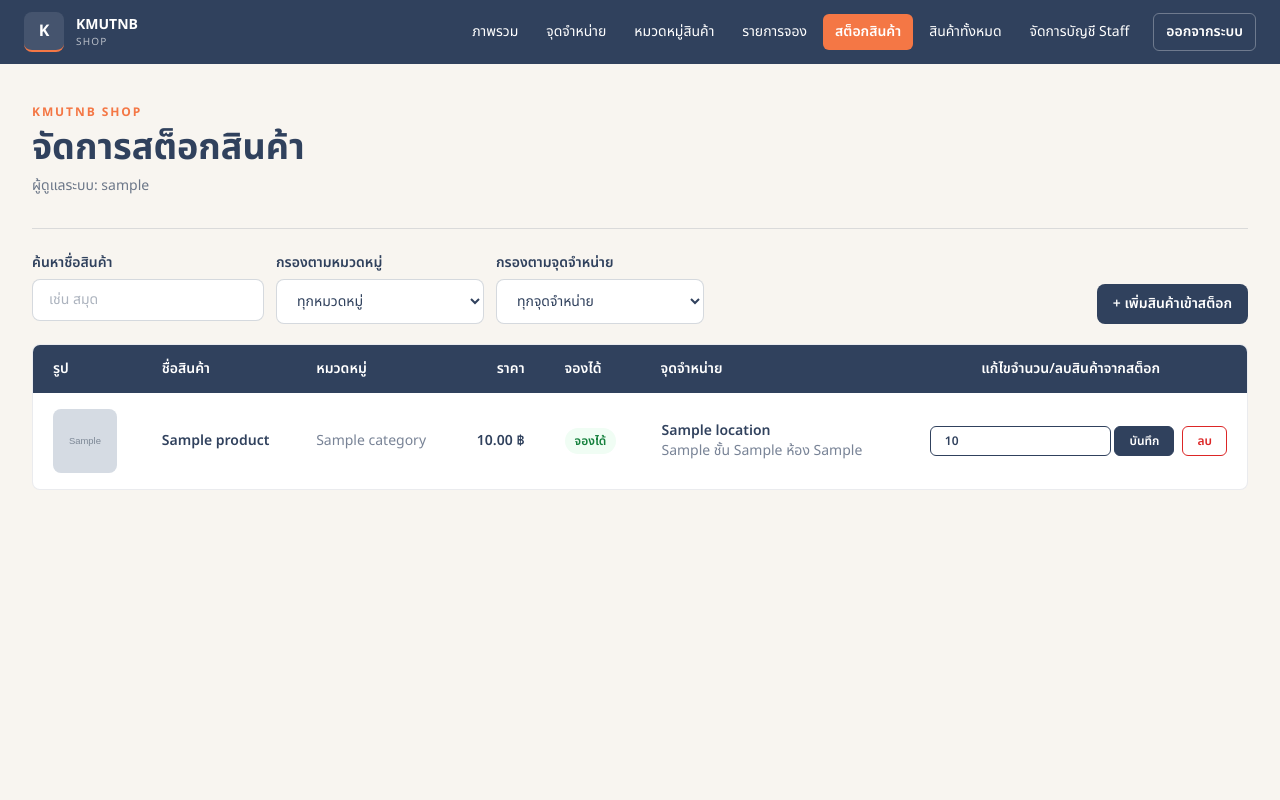
After one commit to cs6636135/Kmutnb_Shop_, a Django app: page /manage/stocks/ in a window 1280 px wide. The commit adds this page. Run offline with Django 5.2, Linux system fonts and the light colour scheme; a user stored in the database is signed in; tables that the repository leaves empty hold one stand-in row (values such as "Sample post"); grey boxes marked "Sample" are stand-in pictures; some libraries are stand-ins or nearby versions.

Commit message:
add stocks management

```diff
--- a/shop/form.py
+++ b/shop/form.py
@@ -1,5 +1,5 @@
 from django.forms import ModelForm
-from .models import Product,Location,Category
+from .models import Product,Location,Category,ProductLocation
 from django.core.exceptions import ValidationError
 from django import forms
 from .storage import upload_image
@@ -98,6 +98,47 @@ class ProductModelForm(ImageUpload, CleanName, ModelForm):
         super().__init__(*args, **kwargs)
         self.fields["category"].empty_label = "กรุณาเลือกหมวดหมู่สินค้า"
 
+class ProductLocationForm(ModelForm):
+    class Meta:
+        model = ProductLocation
+        fields = ["product","location", "stock"]
+        labels = {
+            "product": "สินค้า",
+            "location": "จุดจำหน่าย",
+            "stock": "จำนวนสินค้า",
+        }
+        widgets = {
+            "product": forms.Select(attrs={"class": SELECT}),
+            "location": forms.Select(attrs={"class": SELECT}),
+            "stock": forms.NumberInput(attrs={"class": INPUT, "min": "0", "step": "1", "placeholder": "0"}),
+        }
+        error_messages = {
+            "product": {
+                "required": "กรุณาเลือกสินค้า",
+                "invalid_choice": "สินค้าที่เลือกไม่ถูกต้อง",
+            },
+            "location": {
+                "required": "กรุณาเลือกจุดจำหน่าย",
+                "invalid_choice": "จุดจำหน่ายที่เลือกไม่ถูกต้อง",
+            },
+            "stock": {
+                "required": "กรุณากรอกจำนวนสินค้า",
+                "invalid": "กรุณากรอกจำนวนสินค้าเป็นตัวเลข",
+                "min_value": "จำนวนสินค้าต้องไม่ติดลบ",
+            },
+        }
+
+    def __init__(self, *args, user=None, **kwargs):
+        super().__init__(*args, **kwargs)
+        self.fields["product"].empty_label = "กรุณาเลือกสินค้า"
+        self.fields["location"].empty_label = "กรุณาเลือกจุดจำหน่าย"
+
+        if user and user.role == "staff":
+            self.fields["location"].queryset = Location.objects.filter(
+                pk=user.location_id
+            )
+            self.fields["location"].initial = user.location_id
+            self.fields["location"].disabled = True
 
 class LocationModelForm(ImageUpload, CleanName, ModelForm):
     image_folder = "locations"
--- a/shop/manage_urls.py
+++ b/shop/manage_urls.py
@@ -7,4 +7,5 @@ urlpatterns = [
     path("products/", views_manage.products, name="products"),
     path("locations/", views_manage.locations, name="locations"),
     path("categories/", views_manage.categories, name="categories"),
+    path("stocks/", views_manage.stocks, name="stocks"),
 ]
--- a/templates/base_manage.html
+++ b/templates/base_manage.html
@@ -68,6 +68,11 @@
                        {% if request.resolver_match.url_name == 'reservation_list' %}aria-current="page"{% endif %}>
                         รายการจอง
                     </a>
+                    <a href="{% url 'stocks' %}"
+                           class="rounded-lg px-4 py-3 transition sm:rounded-md sm:px-3 sm:py-2 {% if request.resolver_match.url_name == 'stocks' %}bg-[#F47745] font-semibold text-white hover:bg-[#e86736]{% else %}hover:bg-white/10{% endif %}"
+                           {% if request.resolver_match.url_name == 'stocks' %}aria-current="page"{% endif %}>
+                            สต็อกสินค้า
+                        </a>
                     {% if request.user.role == "admin" %}
                         <a href="{% url 'products' %}"
                            class="rounded-lg px-4 py-3 transition sm:rounded-md sm:px-3 sm:py-2 {% if request.resolver_match.url_name == 'products' %}bg-[#F47745] font-semibold text-white hover:bg-[#e86736]{% else %}hover:bg-white/10{% endif %}"
--- a/templates/manage/partials/list_toolbar.html
+++ b/templates/manage/partials/list_toolbar.html
@@ -1,5 +1,4 @@
 <section class="pt-6" aria-labelledby="{{ heading_id }}">
-    <h2 id="{{ heading_id }}" class="mb-4 text-lg font-bold">{{ section_heading }}</h2>
 
     <div class="mb-5 flex flex-col gap-3 sm:flex-row sm:items-end">
         <form method="get" action="{% url list_url %}"
@@ -32,6 +31,20 @@
                     </select>
                 </div>
                 {% endif %}
+                {% if show_location_filter %}
+                <div class="sm:w-52">
+                    <label for="product-category-filter" class="mb-1.5 block text-sm font-semibold">กรองตามจุดจำหน่าย</label>
+                    <select id="product-category-filter" name="location"
+                            class="w-full rounded-lg border border-[#30415D]/20 bg-white px-4 py-2.5 text-sm outline-none transition focus:border-[#F47745] focus:ring-2 focus:ring-[#F47745]/20">
+                        <option value="">ทุกจุดจำหน่าย</option>
+                        {% for location in locations %}
+                        <option value="{{ location.pk }}" {% if location_query == location.pk|stringformat:"s" %}selected{% endif %}>
+                            {{ location.name }}
+                        </option>
+                        {% endfor %}
+                    </select>
+                </div>
+                {% endif %}
             </div>
         </form>
 
--- a/templates/manage/partials/record_actions.html
+++ b/templates/manage/partials/record_actions.html
@@ -1,4 +1,22 @@
 <div class="{{ action_container_class }}">
+    {% if stock_update == True %}
+    <form method="post" onsubmit="return confirm('{{ update_confirmation }}');">
+        {% csrf_token %}
+        <input type="number" name="stock" value="{{ stock_amount }}" min="0"
+                class="{{ stock_amount_class }}">
+        <button type="submit" name="update" value="{{ record_id }}"
+                class="{{ update_button_class }}">
+            บันทึก
+        </button>
+    </form>
+    <form method="post" onsubmit="return confirm('{{ delete_confirmation }}');">
+        {% csrf_token %}
+        <button type="submit" name="delete" value="{{ record_id }}"
+                class="{{ delete_button_class }}">
+            ลบ
+        </button>
+    </form>
+    {% else %}
     <form method="post">
         {% csrf_token %}
         <button type="submit" name="edit" value="{{ record_id }}"
@@ -13,4 +31,5 @@
             ลบ
         </button>
     </form>
+    {% endif %}
 </div>
--- /dev/null
+++ b/templates/manage/stocks.html
@@ -0,0 +1,115 @@
+{% extends "base_manage.html" %}
+
+{% block title %}จัดการสต็อกสินค้า | KMUTNB SHOP{% endblock %}
+
+{% block content %}
+<main class="min-h-[calc(100vh-4rem)] bg-[#F8F5F0] text-[#30415D]">
+    <div class="mx-auto max-w-7xl px-6 py-10 lg:px-8">
+        {% include "manage/partials/page_header.html" with heading="จัดการสต็อกสินค้า" subtitle_prefix="ผู้ดูแลระบบ: " subtitle=user.username %}
+        {% if request.user.role == "admin" %}
+        {% include "manage/partials/list_toolbar.html" with heading_id="stocks-list-heading" section_heading="รายการสินค้า" list_url="stocks" results_id="stocks-results" search_id="stocks-search" search_label="ค้นหาชื่อสินค้า" search_placeholder="เช่น สมุด" add_label="เพิ่มสินค้าเข้าสต็อก" show_category_filter=True show_location_filter=True %}
+        {% elif request.user.role == "staff" %}
+        {% include "manage/partials/list_toolbar.html" with heading_id="stocks-list-heading" section_heading="รายการสินค้า" list_url="stocks" results_id="stocks-results" search_id="stocks-search" search_label="ค้นหาชื่อสินค้า" search_placeholder="เช่น สมุด" add_label="เพิ่มสินค้าเข้าสต็อก" show_category_filter=True show_location_filter=False %}
+        {% endif %}
+            <div id="stocks-results">
+            <!-- ===== มือถือ: แสดงเป็นการ์ด (ซ่อนเมื่อจอ md ขึ้นไป) ===== -->
+            <div class="space-y-3 md:hidden">
+                {% for p in page_obj %}
+                <div class="rounded-lg border border-[#30415D]/10 bg-white p-4">
+                     {% if p.product.image_url %}
+                        <img src="{{ p.product.image_url }}" alt="{{ p.product.name }}" loading="lazy"
+                            class="mb-3 h-80 w-full rounded-md object-cover">
+                    {% endif %}
+                    <div class="flex items-start justify-between gap-3">
+                        <div class="min-w-0">
+                            <p class="break-words font-semibold">{{ p.product.name }}</p>
+                            <p class="mt-0.5 text-sm text-[#30415D]/65">{{ p.product.category.name }}</p>
+                        </div>
+                        <p class="whitespace-nowrap font-bold">{{ p.product.price|floatformat:2 }} ฿</p>
+                    </div>
+
+                    <div class="mt-3 flex flex-wrap items-center gap-x-3 gap-y-1 text-xs text-[#30415D]/65">
+                        {% if p.reservable %}
+                            <span class="rounded-full bg-green-50 px-2.5 py-1 font-semibold text-green-700">จองได้</span>
+                        {% else %}
+                            <span class="rounded-full bg-slate-100 px-2.5 py-1 font-semibold text-slate-600">จองไม่ได้</span>
+                        {% endif %}
+                        <span>จุดจำหน่าย {{ p.location.name }} {{ p.location.building }} ชั้น {{ p.location.floor }} ห้อง {{ p.location.room }}</span>
+                    </div>
+                    {% include "manage/partials/record_actions.html" with record_id=p.pk stock_amount=p.stock stock_update=True action_container_class="mt-4 grid grid-cols-1 gap-2" stock_amount_class="w-full rounded-md border border-[#30415D] px-3 py-2 text-sm font-semibold text-[#30415D] hover:bg-[#ededed]" update_button_class="w-full rounded-md border border-[#30415D] px-3 py-2 text-sm font-semibold text-white bg-[#30415D] hover:bg-[#25344b]" update_confirmation="แก้ไขจำนวนสินค้านี้?" delete_button_class="w-full rounded-md border border-red-600 px-3 py-2 text-sm font-semibold text-red-600 hover:bg-red-600 hover:text-white" delete_confirmation="ยืนยันลบสินค้านี้?" %}
+                </div>
+                {% empty %}
+                <div class="rounded-lg border border-[#30415D]/10 bg-white px-5 py-6 text-center text-sm text-[#30415D]/55">
+                    ไม่มีข้อมูลสินค้า
+                </div>
+                {% endfor %}
+            </div>
+
+                <!-- ===== คอม/แท็บเล็ต: แสดงเป็นตาราง (ซ่อนบนมือถือ) ===== -->
+            <div class="hidden overflow-hidden rounded-lg border border-[#30415D]/10 bg-white md:block">
+                <div class="overflow-x-auto">
+                    <table class="w-full border-collapse text-left text-sm">
+                        <thead class="bg-[#30415D] text-white">
+                            <tr>
+                                <th scope="col" class="px-5 py-3.5 font-semibold">รูป</th>
+                                <th scope="col" class="px-5 py-3.5 font-semibold">ชื่อสินค้า</th>
+                                <th scope="col" class="px-5 py-3.5 font-semibold">หมวดหมู่</th>
+                                <th scope="col" class="px-5 py-3.5 text-right font-semibold">ราคา</th>
+                                <th scope="col" class="px-5 py-3.5 font-semibold">จองได้</th>
+                                <th scope="col" class="px-5 py-3.5 font-semibold">จุดจำหน่าย</th>
+                                <th scope="col" class="px-5 py-3.5 text-center font-semibold">แก้ไขจำนวน/ลบสินค้าจากสต็อก</th>
+                            </tr>
+                        </thead>
+                        <tbody class="divide-y divide-[#30415D]/10">
+                            {% for p in page_obj %}
+                            <tr class="hover:bg-[#F8F5F0]">
+                                <td class="px-5 py-4 align-middle">
+                                    {% if p.product.image_url %}
+                                        <img src="{{ p.product.image_url }}" alt="{{ p.product.name }}" loading="lazy"
+                                             class="h-16 w-16 rounded-lg object-cover">
+                                    {% else %}
+                                        <div class="flex h-16 w-16 items-center justify-center rounded-lg bg-[#F8F5F0] text-xs text-[#30415D]/40">
+                                            ไม่มีรูป
+                                        </div>
+                                    {% endif %}
+                                </td>
+                                <td class="px-5 py-4 align-middle font-semibold">{{ p.product.name }}</td>
+                                <td class="px-5 py-4 align-middle text-[#30415D]/65">{{ p.product.category.name }}</td>
+                                <td class="whitespace-nowrap px-5 py-4 text-right align-middle font-semibold">
+                                    {{ p.product.price|floatformat:2 }} ฿
+                                </td>
+                                <td class="whitespace-nowrap px-5 py-4 align-middle">
+                                    {% if p.product.reservable %}
+                                        <span class="rounded-full bg-green-50 px-2.5 py-1 text-xs font-semibold text-green-700">จองได้</span>
+                                    {% else %}
+                                        <span class="rounded-full bg-slate-100 px-2.5 py-1 text-xs font-semibold text-slate-600">จองไม่ได้</span>
+                                    {% endif %}
+                                </td>
+                                <td>
+                                    <span class="px-5 py-4 align-middle font-semibold">
+                                    {{ p.location.name }}
+                                    </span>
+                                    <br>
+                                    <span class="px-5 py-4 align-middle text-[#30415D]/65">
+                                    {{ p.location.building }} ชั้น {{ p.location.floor }} ห้อง {{ p.location.room }}
+                                    </span>
+                                </td>
+                                <td class="px-5 py-4 align-middle">
+                                    {% include "manage/partials/record_actions.html" with record_id=p.pk stock_amount=p.stock stock_update=True action_container_class="flex items-center justify-end gap-2" stock_amount_class="rounded-md border border-[#30415D] px-3.5 py-1.5 text-xs font-semibold text-[#30415D] hover:bg-[#ededed]" update_button_class="rounded-md border border-[#30415D] px-3.5 py-1.5 text-xs font-semibold text-white bg-[#30415D] hover:bg-[#25344b] hover:text-white" update_confirmation="แก้ไขจำนวนสินค้านี้?" delete_button_class="rounded-md border border-red-600 px-3.5 py-1.5 text-xs font-semibold text-red-600 hover:bg-red-600 hover:text-white" delete_confirmation="ยืนยันลบสินค้านี้?" %}
+                                </td>
+                            </tr>
+                            {% empty %}
+                            <tr>
+                                <td colspan="7" class="px-5 py-8 text-center text-[#30415D]/55">ไม่มีข้อมูลสินค้า</td>
+                            </tr>
+                            {% endfor %}
+                        </tbody>
+                    </table>
+                </div>
+            </div>
+            {% include "manage/partials/pagination.html" %}
+            </div>
+
+    </div>
+</main>
+{% endblock %}
```
Also changed, not shown: shop/views_manage.py (+103 -5 lines), templates/manage/stock_form.html (added, +22 -0 lines).
